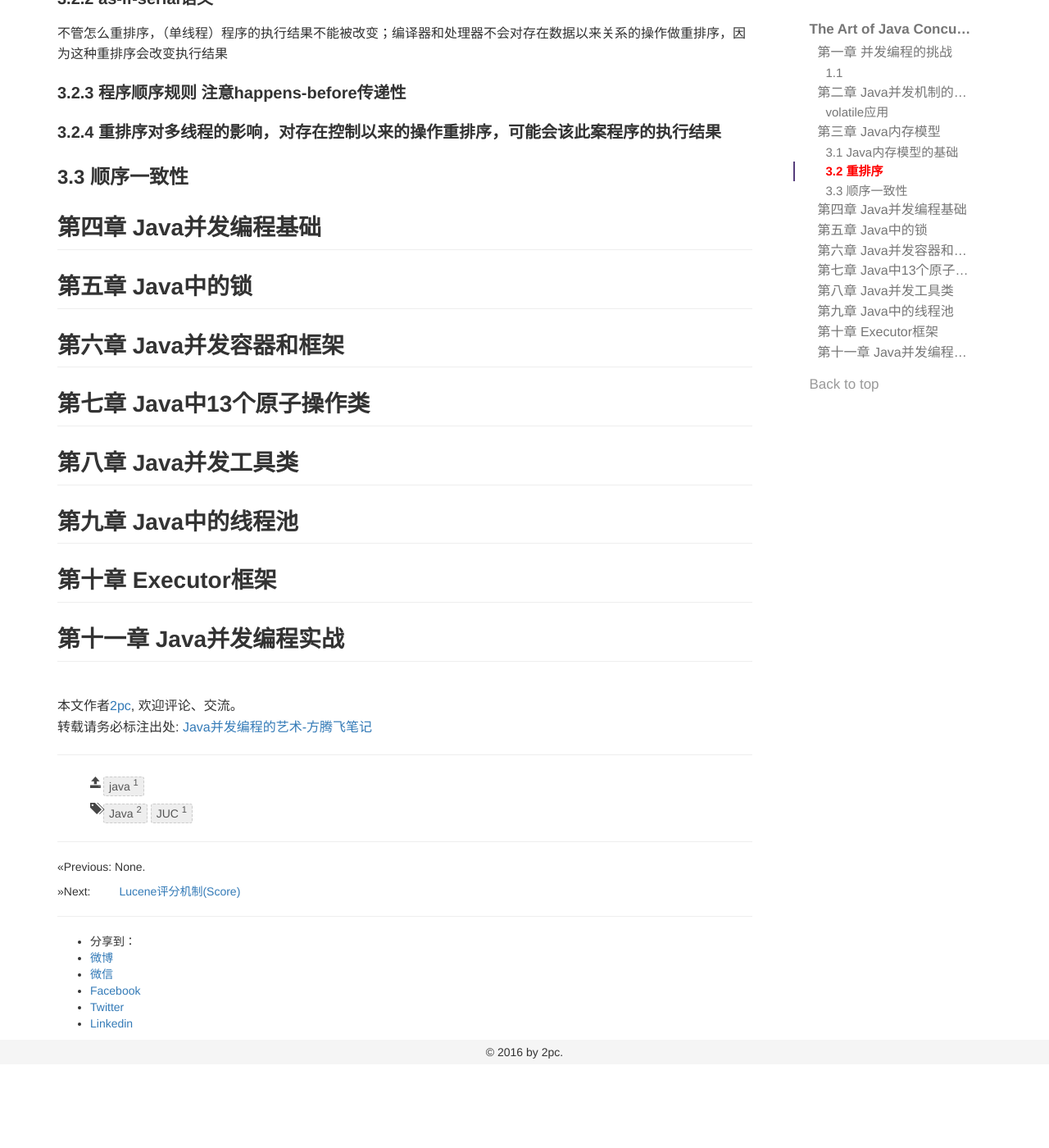
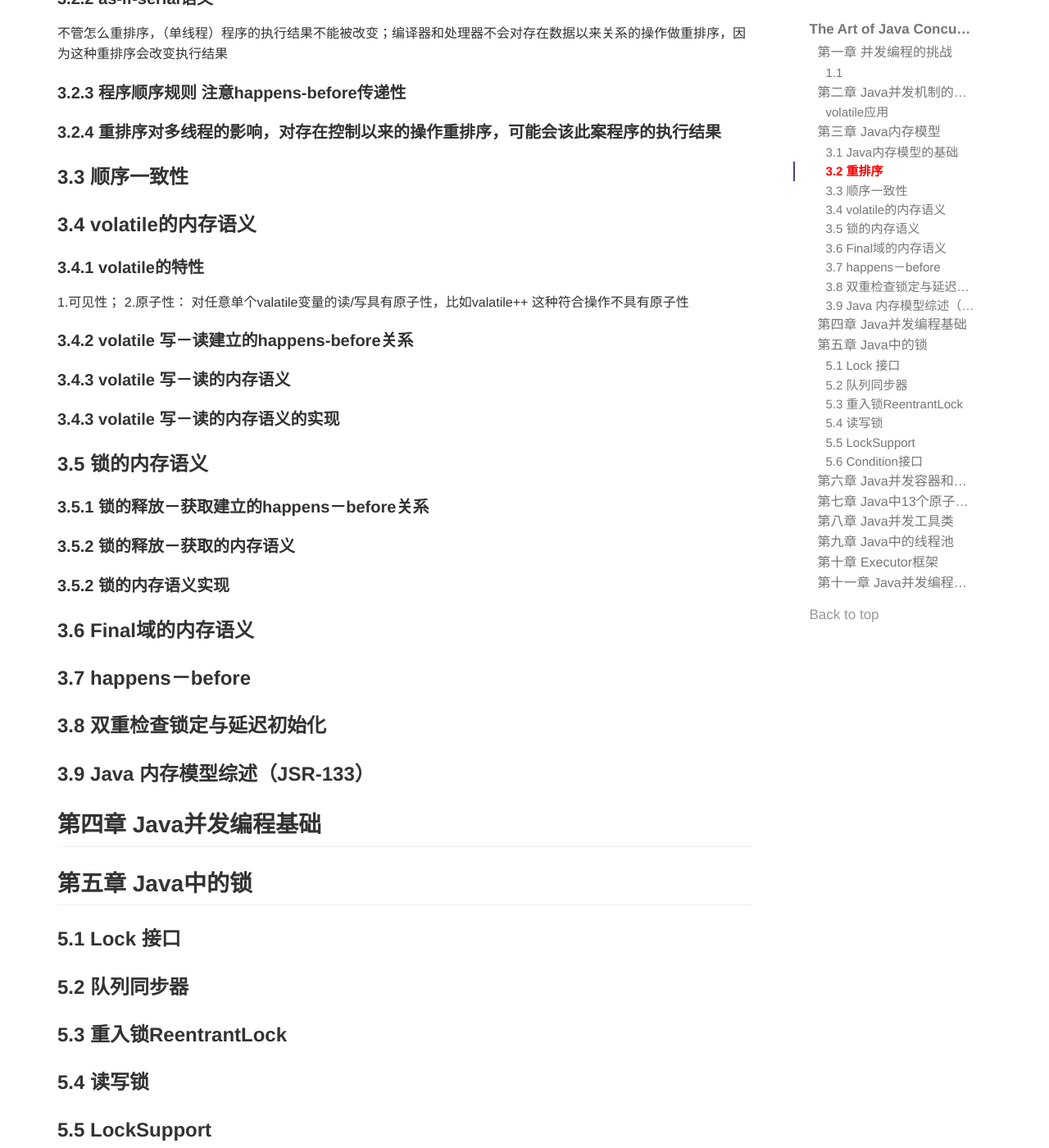
Before and after one commit to luyee/2pc.github.io, a Jekyll site: the page built from _posts/booknotes/2015-06-06-the Art of Java Concurrency Programming.md, in a window 1280 px wide and 1400 px high, scrolled down 1311 px. Shown: the whole window at 82% size. Built offline with Jekyll 4.4.1, drawn with Linux system fonts in a browser that asks for light colours; comment, search, counter and statistics services are not loaded; before the commit the page ends 2609 px from its top, so only the background shows below that.

Commit message:
Update 2015-06-06-the Art of Java Concurrency Programming.md

```diff
--- a/_posts/booknotes/2015-06-06-the Art of Java Concurrency Programming.md
+++ b/_posts/booknotes/2015-06-06-the Art of Java Concurrency Programming.md
@@ -44,10 +44,32 @@ vmstat 命令显示CS(Content Switch),表示上下文切换次数
 #### 3.2.3 程序顺序规则  注意happens-before传递性
 #### 3.2.4 重排序对多线程的影响，对存在控制以来的操作重排序，可能会该此案程序的执行结果
 ### 3.3  顺序一致性
+### 3.4  volatile的内存语义
+#### 3.4.1 volatile的特性
+1.可见性；
+2.原子性： 对任意单个valatile变量的读/写具有原子性，比如valatile++ 这种符合操作不具有原子性
+#### 3.4.2 volatile 写－读建立的happens-before关系
+#### 3.4.3 volatile 写－读的内存语义
+#### 3.4.3 volatile 写－读的内存语义的实现
+### 3.5  锁的内存语义
+#### 3.5.1 锁的释放－获取建立的happens－before关系
+#### 3.5.2 锁的释放－获取的内存语义
+#### 3.5.2 锁的内存语义实现
+### 3.6  Final域的内存语义
+### 3.7  happens－before
+### 3.8   双重检查锁定与延迟初始化
+### 3.9  Java  内存模型综述（JSR-133）
+
 
 ## 第四章 Java并发编程基础
 
 ## 第五章 Java中的锁
+### 5.1 Lock 接口
+### 5.2 队列同步器
+### 5.3 重入锁ReentrantLock
+### 5.4 读写锁
+### 5.5 LockSupport
+### 5.6 Condition接口
 
 ## 第六章 Java并发容器和框架
 
```
